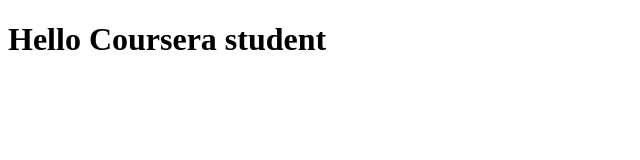
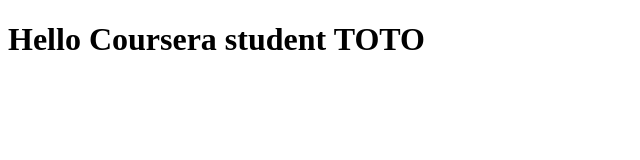
Before and after one commit to charlesf62/coursera-angular, a plain HTML site: page index.html in a window 1280 px wide. Shown: the whole page, without its empty margins (0-640 px from the left). Drawn offline with Linux system fonts and the light colour scheme.

Commit message:
'mod1_solution'

```diff
--- a/index.html
+++ b/index.html
@@ -8,6 +8,6 @@
     <title>Document</title>
 </head>
 <body>
-<h1>Hello Coursera student </h1>
+<h1>Hello Coursera student TOTO </h1>
 </body>
 </html>
```
Also changed, not shown: mod1_solution/index.html (added).
